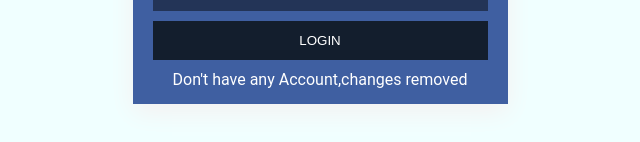
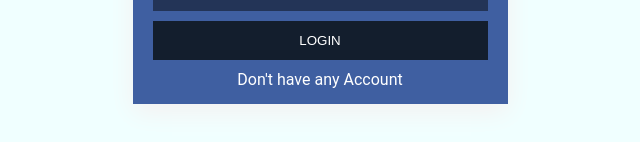
Before and after one commit to Scientific-Research/live-chat-3-, a React (Create React App) app in the folder frontend/: page /messenger/login in a window 1280 px wide. Shown: the part 434-576 px from the top of the page, without its empty margins (320-960 px from the left). Built offline with nearby package versions, Linux system fonts and the light colour scheme.

Commit message:
some changes in Login.jsx

```diff
--- a/frontend/src/components/Login.jsx
+++ b/frontend/src/components/Login.jsx
@@ -38,7 +38,7 @@ const Login = () => {
               <span>
                 {" "}
                 <Link to="/messenger/register">
-                  Don't have any Account,changes removed{" "}
+                  Don't have any Account{" "}
                 </Link>{" "}
               </span>
             </div>
```
